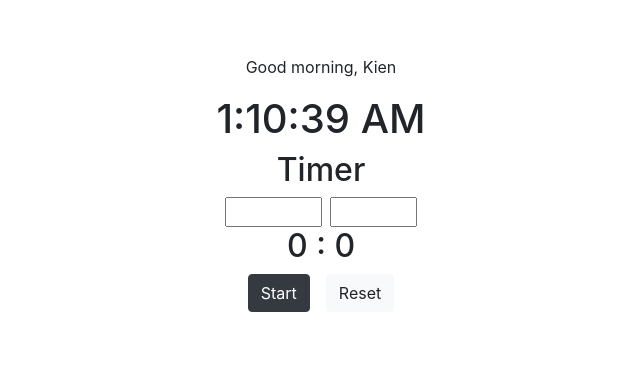
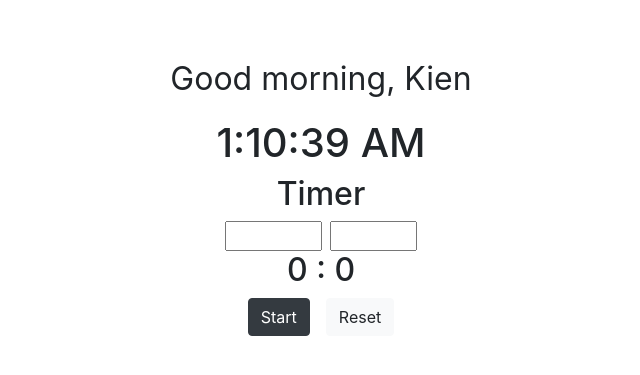
Before and after one commit to cankien93/clock, a React (Create React App) app: page / in a window 1280 px wide. Shown: the part 265-640 px from the top of the page, without its empty margins (319-959 px from the left). Built offline with nearby package versions, Linux system fonts and the light colour scheme.

Commit message:
show input field after timer done

```diff
--- a/src/MyClock.js
+++ b/src/MyClock.js
@@ -31,10 +31,10 @@ class MyClock extends React.Component {
         return (
           <div className='App'>
             {this.state.date.getHours()>=19
-              ?<p>Good evening, Kien </p>
+              ?<p className='subheading'>Good evening, Kien </p>
               :this.state.date.getHours()<19 && this.state.date.getHours()>=13
-              ?<p>Good afternoon, Kien </p>
-              :<p>Good morning, Kien </p>}
+              ?<p className='subheading'>Good afternoon, Kien </p>
+              :<p className='subheading'>Good morning, Kien </p>}
             <h1>{this.state.date.toLocaleTimeString()}</h1>
           </div>
         )
--- a/src/MyTimer.js
+++ b/src/MyTimer.js
@@ -81,11 +81,11 @@ class MyTimer extends React.Component {
     render(){
         const {minute, second, run}= this.state;
 
-        const inputMinute = run === 'off'
+        const inputMinute = run === 'off' || run==='done'
             ?<input onChange={this.setMinute} type='number' min='0' max='180' className='mr-2'/>
             :null
 
-        const inputSecond = run === 'off'
+        const inputSecond = run === 'off' || run==='done'
             ?<input onChange={this.setSecond} type='number' min='0' max='59' />
             :null
 
--- a/src/index.css
+++ b/src/index.css
@@ -17,5 +17,7 @@ code {
   font-weight: 700;
 }
 .subheading {
-  font-weight: 300;
+  font-weight: 400;
+  font-size: 2rem;
+  font: BlinkMacSystemFont;
 }
```
Also changed, not shown: src/App.css (line endings or trailing spaces).
